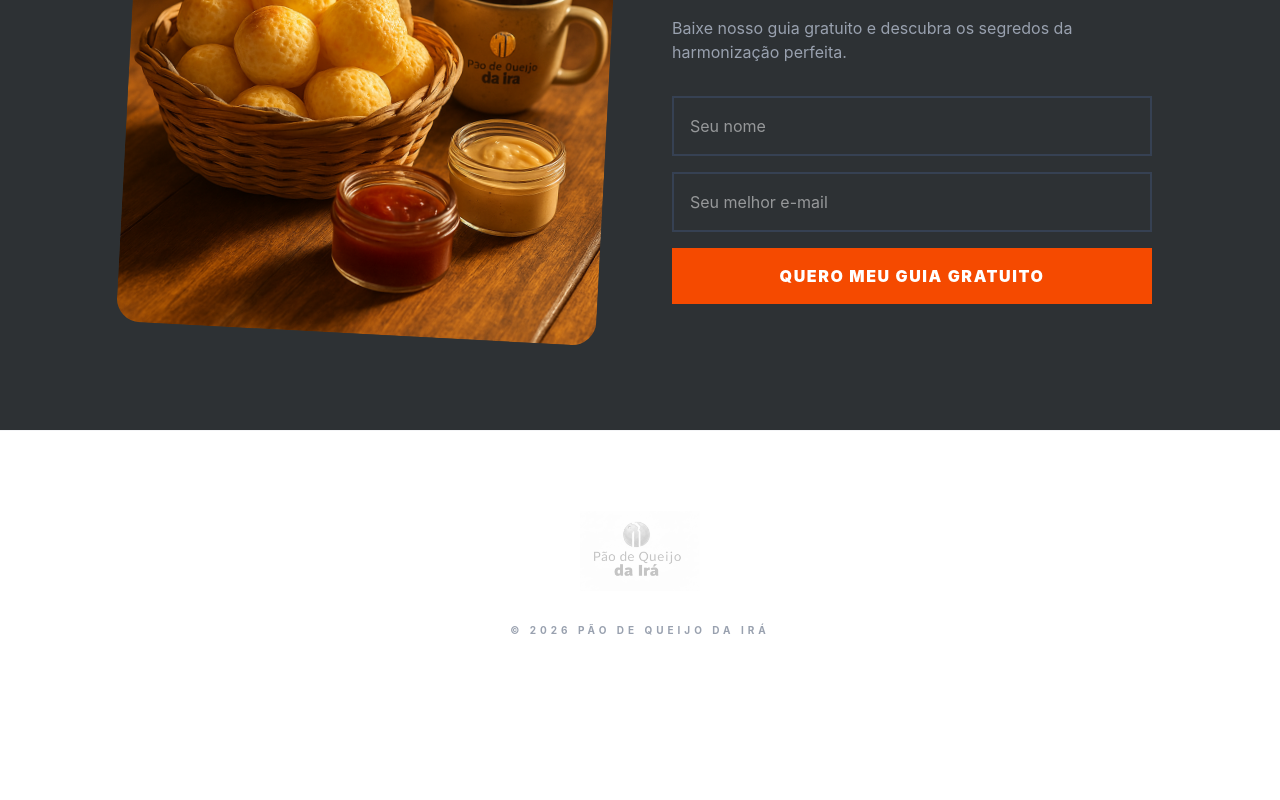
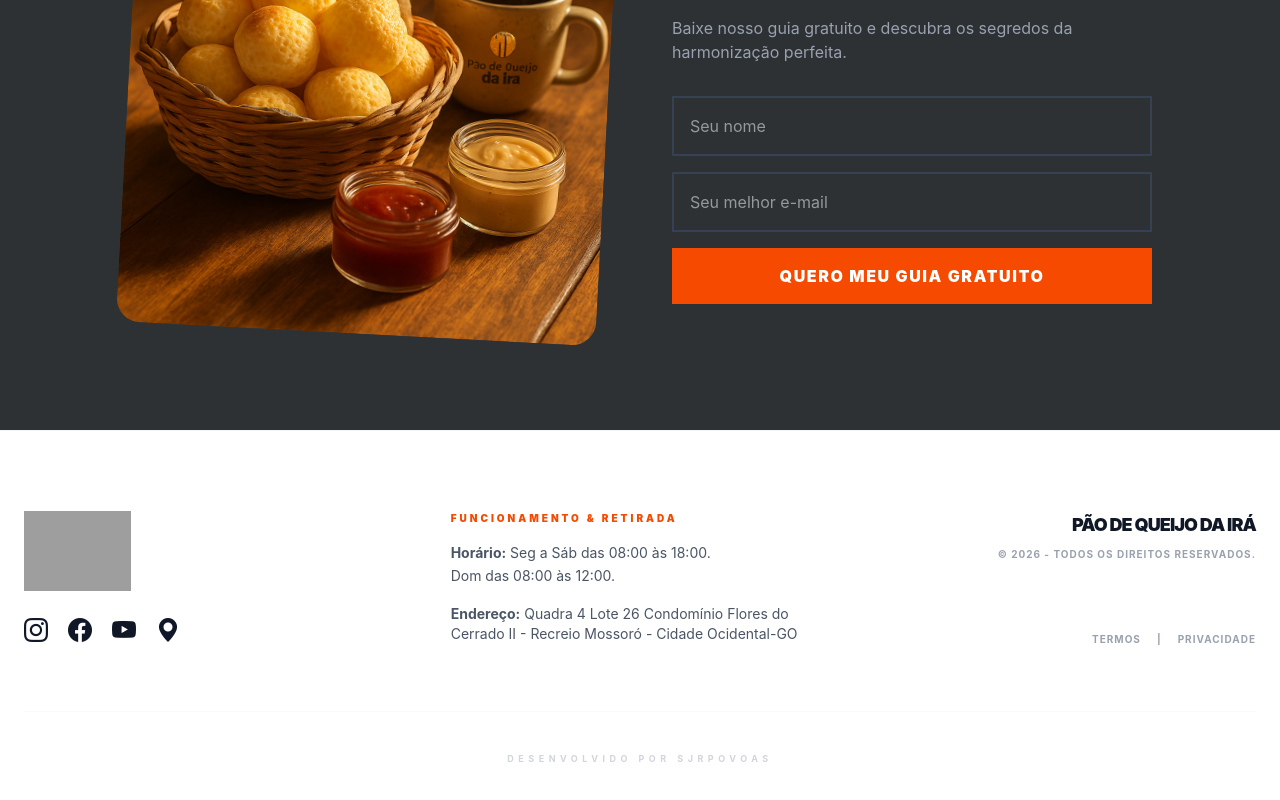
Before and after one commit to SjrPovoas/paodequeijodaira, a Next.js app: page / in a window 1280 px wide. Shown: the part 1935-2735 px from the top of the page. Before the commit the page ends 2653 px from the top, so only its background shows below. Built offline with nearby package versions, Linux system fonts and the light colour scheme; grey boxes are pictures that could not be loaded.

Commit message:
Update index.js

```diff
--- a/src/pages/index.js
+++ b/src/pages/index.js
@@ -25,6 +25,7 @@ export default function Home() {
         <script dangerouslySetInnerHTML={{
           __html: `(function(w,d,s,l,i){w[l]=w[l]||[];w[l].push({'gtm.start':new Date().getTime(),event:'gtm.js'});var f=d.getElementsByTagName(s)[0],j=d.createElement(s),dl=l!='dataLayer'?'&l='+l:'';j.async=true;j.src='https://www.googletagmanager.com/gtm.js?id='+i+dl;f.parentNode.insertBefore(j,f);})(window,document,'script','dataLayer','GTM-N25BXQZC');`
         }} />
+        <link rel="stylesheet" href="https://cdn.jsdelivr.net/npm/bootstrap-icons@latest/font/bootstrap-icons.min.css" />
       </Head>
 
       {/* HEADER ADAPTADO COM LOGO */}
@@ -116,11 +117,57 @@ export default function Home() {
         </div>
       )}
 
-      {/* FOOTER */}
-      <footer className="py-20 px-6 border-t border-gray-100 text-center">
-        <img src="/logo-paodequeijodaira.jpg" className="h-20 mx-auto mb-8 grayscale opacity-30" />
-        <p className="text-[10px] font-bold uppercase tracking-[0.4em] text-gray-400">© 2026 Pão de Queijo da Irá</p>
+      {/* FOOTER COMPLETO */}
+      <footer className="py-20 px-6 bg-white border-t border-gray-100">
+        <div className="max-w-7xl mx-auto">
+          <div className="grid grid-cols-1 md:grid-cols-3 gap-12 items-start mb-16">
+
+            {/* COLUNA 1: LOGO E SOCIAL */}
+            <div className="flex flex-col items-center md:items-start">
+              <img src="/img/logo-paodequeijodaira.jpg" className="h-20 mb-6" alt="Logo" />
+              <div className="flex space-x-5">
+                <a href="https://www.instagram.com/paodequeijodaira" target="_blank" className="text-2xl hover:text-orange-600 transition-colors"><i className="bi bi-instagram"></i></a>
+                <a href="https://www.facebook.com/share/1GWWjcK1xr/" target="_blank" className="text-2xl hover:text-orange-600 transition-colors"><i className="bi bi-facebook"></i></a>
+                <a href="https://www.youtube.com/@paodequeijodaira" target="_blank" className="text-2xl hover:text-orange-600 transition-colors"><i className="bi bi-youtube"></i></a>
+                <a href="https://maps.app.goo.gl/oGCHp5i9y8HnPutg9" target="_blank" className="text-2xl hover:text-orange-600 transition-colors"><i className="bi bi-geo-alt-fill"></i></a>
+              </div>
+            </div>
+
+            {/* COLUNA 2: INFO DE RETIRADA */}
+            <div className="text-center md:text-left space-y-4">
+              <h4 className="text-[10px] font-black uppercase tracking-[0.3em] text-orange-600">Funcionamento & Retirada</h4>
+              <p className="text-sm text-gray-600 leading-relaxed">
+                <strong>Horário:</strong> Seg a Sáb das 08:00 às 18:00.<br />
+                Dom das 08:00 às 12:00.
+              </p>
+              <p className="text-sm text-gray-600">
+                <strong>Endereço:</strong> Quadra 4 Lote 26 Condomínio Flores do Cerrado II - Recreio Mossoró - Cidade Ocidental-GO
+              </p>
+            </div>
+
+            {/* COLUNA 3: LEGAL & CRÉDITOS */}
+            <div className="text-center md:text-right flex flex-col justify-between h-full">
+              <div>
+                <h3 className="text-lg font-black uppercase tracking-tighter mb-2">Pão de Queijo da Irá</h3>
+                <p className="text-[10px] font-bold text-gray-400 uppercase tracking-widest">© 2026 - Todos os direitos reservados.</p>
+              </div>
+              <div className="mt-8 space-x-4 text-[10px] font-bold uppercase tracking-widest text-gray-400">
+                <a href="#" className="hover:text-black">Termos</a>
+                <span>|</span>
+                <a href="#" className="hover:text-black">Privacidade</a>
+              </div>
+            </div>
+          </div>
+
+          {/* ASSINATURA */}
+          <div className="pt-8 border-t border-gray-50 text-center">
+            <a href="https://sjrpovoas.vercel.app" target="_blank" className="text-[9px] font-bold uppercase tracking-[0.5em] text-gray-300 hover:text-orange-600 transition-all">
+              Desenvolvido por SjrPovoaS
+            </a>
+          </div>
+        </div>
       </footer>
+
     </div>
   );
 }
```
